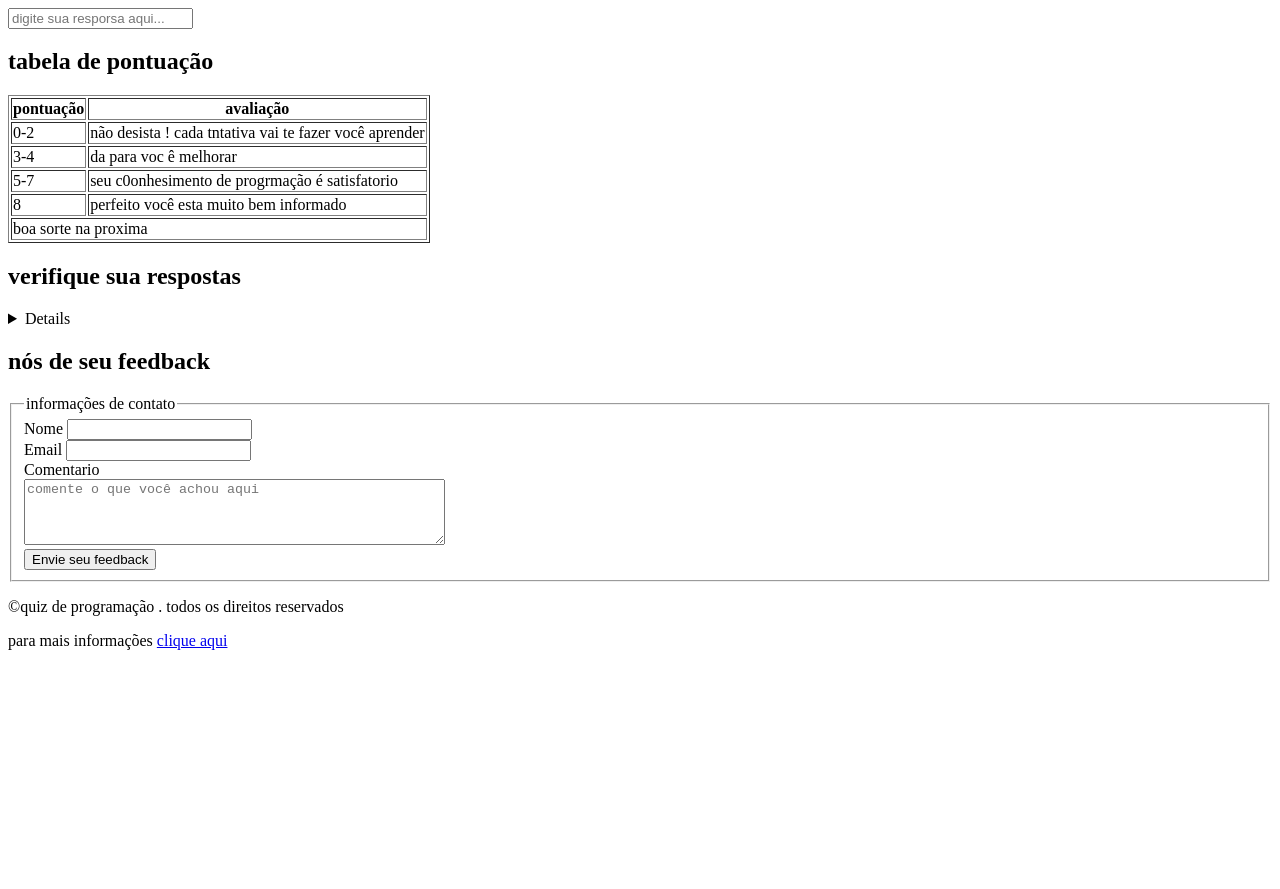
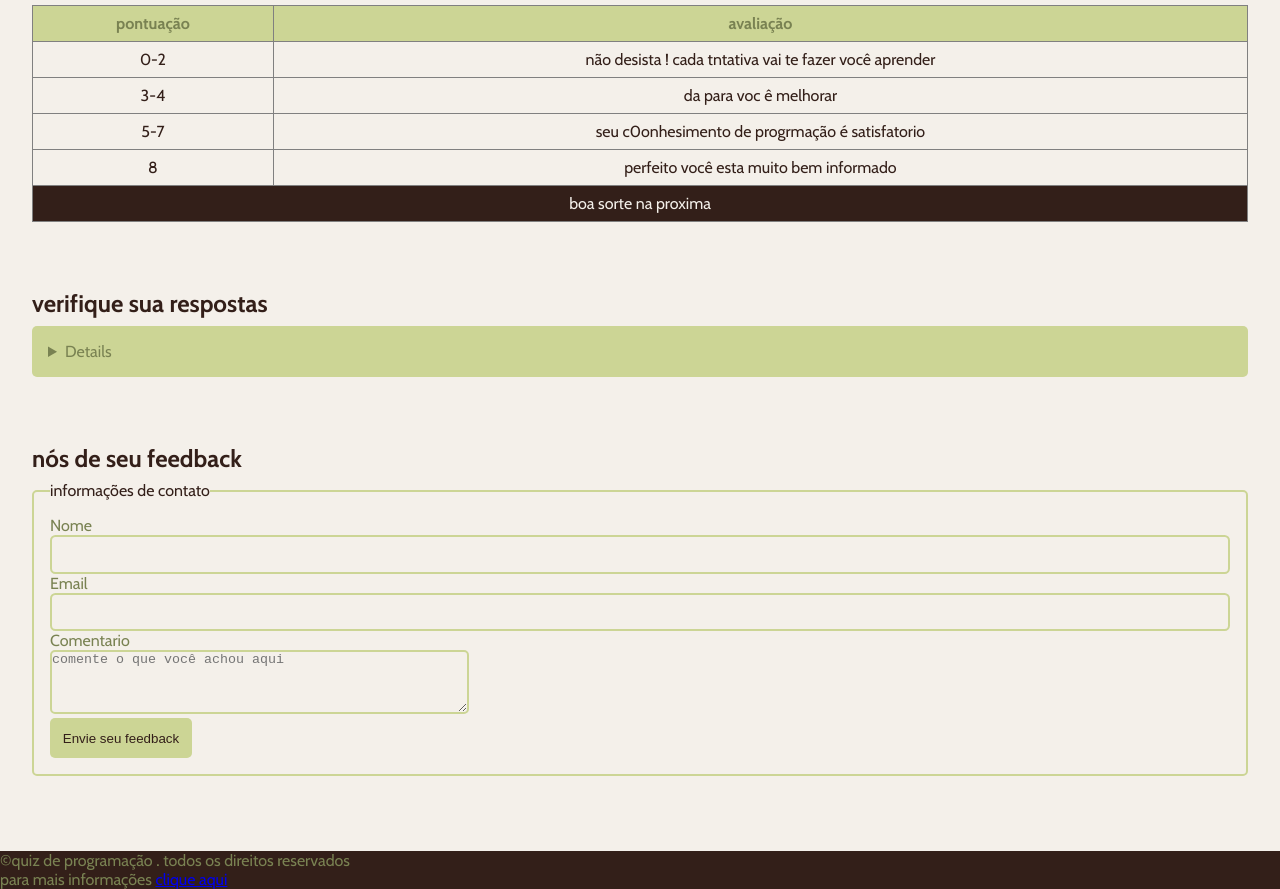
Before and after one commit to kaiolimaoliveira/aulas, a plain HTML site: page index.html in a window 1280 px wide. Shown: the part 1488-2377 px from the top of the page. Before the commit the page ends 2154 px from the top, so only its background shows below. Drawn offline with nearby package versions, Linux system fonts and the light colour scheme.

Commit message:
adicionado CSS

```diff
--- a/index.html
+++ b/index.html
@@ -4,10 +4,11 @@
 <head>
     <title>quiz para programadores</title>
     <meta name="description" content="um quiz interatirativo para testar os seus conhecimentos">
+    <link rel="stylesheet" href="style.css">
 </head>
 <body>
     <header>
-        <h1>quiz interativo para pregramadores</h1>
+        <h1> Quiz interativo para programadores</h1>
         <p>testes seus conhecimentos em programação e a pontuação que você consegue fazer</p>
     </header>
     <main>
@@ -34,28 +35,28 @@
                 <input type="radio" value="ruby" id="p1d" name="pergunta 1">
                 <label for="p1d">ruby</label>
             </form>
-        </section>
+        </section><br>
         <!--pergunta 2 texto -->
         <section>
             <h2> pergunta dois na url https://www.google.com o trecho "google.com" é o _______</h2>
             <form>
                 <input type="text" id="p2" name="pergunta 2" placeholder="digite sua resporsa aqui...">
             </form>
-        </section>
+        </section><br>
         <!--pergunta 3: senha -->
         <section>
             <h2>pergunta 3:Escreva um exenplo de senha forte </h2>
             <form>
                 <input type="password" id="p3" name="pergunta 3" placeholder="digite sua senha aqui...">
             </form>
-        </section>
+        </section><br>
         <!--pegunta 4 data-->
         <section>
             <h2>pergunta 4 : em que ano o HTML lançou sua primeira versão?</h2>
             <form>
                 <input type="date" id="p4" name="pergunta 4">
             </form>
-        </section>
+        </section><br>
         <!--pergunta 5 seleçao multipla-->
         <section>
             <h2>pergunta 5: qual dessa tecnologia são consideradas linguagens de programação? </h2>
@@ -72,14 +73,14 @@
                 <input type="checkbox" id="p5c" name="pergunta 5" value="css">
                 <label for="p5c">css</label>
             </form>
-        </section>
+        </section><br>
         <!--pergunta 6:-->
         <section>
             <h2> Pergunta 6: faça um upload de um arquivo contendo codigo HTML </h2>
             <form>
                 <input type="file" id="p6" name="pergunta 6">
             </form>
-        </section>
+        </section><br>
         <!--pergunta 7 menu suspenso-->
         <section>
             <h2>pergunta 7: selecione o atributo do input que define o seu tipo </h2>
@@ -92,7 +93,7 @@
                         <option value="placeholder">placeholder</option>
                 </select>
             </form>
-        </section>
+        </section><br>
         <!--pergunta 8 imagem-->
         <section>
             <h2>pergunta 8: qual tipor de linguagen de programação é representado pelo logotipo abaixo</h2>
@@ -102,7 +103,7 @@
             </figure>
 
             <input type="text" id="p8" name="pergunta 8" placeholder="digite sua resporsa aqui... ">
-        </section>
+        </section><br>
         <!--tabela de pontuação-->
         <section>
             <h2> tabela de pontuação </h2>
@@ -137,7 +138,7 @@
                     </tr>
                 </tfoot>
             </table>
-        </section>
+        </section><br>
         <!--lista de respostas-->
         <section>
             <h2>verifique sua respostas </h2>
@@ -153,7 +154,7 @@
                     <li>java</li>
                 </ol>
             </details>
-        </section>
+        </section><br>
         <!--formulario de feedback-->
         <section>
             <h2> nós de seu feedback </h2>
@@ -173,11 +174,11 @@
                     </button>
             </fieldset>
             </form>
-        </section>
+        </section><br>
     </main>
     <footer>
-        <p>&copyquiz de programação . todos os direitos reservados</p>
-        <p>para mais informações <a href="sobre mim.html" target="_blank">clique aqui</a></p>
+        <p class="paragrafo.footer">&copyquiz de programação . todos os direitos reservados</p>
+        <p  class="paragrafo.footer">para mais informações <a href="sobre mim.html" target="_blank">clique aqui</a></p>
     </footer>
 </body>
 </html>
--- /dev/null
+++ b/style.css
@@ -0,0 +1,150 @@
+@import url('https://fonts.googleapis.com/css2?family=Cabin:ital,wght@0,400..700;1,400..700&display=swap');
+* {
+
+    margin: 0;
+    padding: 0;
+    box-sizing:border-box;
+}
+body {
+    background-color: #F4F0EA;
+    color: #798252;
+    font-family: "Cabin", sans-serif;
+    font-weight: 400;
+}
+
+
+header{
+    padding: 2rem;
+    background-color: #331F19;
+        text-align: center;
+}
+
+main{
+    padding: 2rem;
+        display: flex;
+        flex-direction: column;
+        gap: 1.5rem;
+
+}
+
+section{
+    display: flex;
+    flex-direction: column;
+    gap: 0.5rem;
+}
+
+h2{
+    color: #331F19;
+}
+
+input[type="radio"], input[type="checkbox"] {
+    accent-color: #CCD595;
+}
+
+
+input[type="text"], input[type="password"],input[type="date"], input[type="email"]{
+    width: 100%;
+    padding: 0.6rem;
+    border: 2px solid #CCD595;
+    outline: none;
+    border-radius: 5.5px;
+    background-color: transparent;
+}
+
+
+input::placeholder{color: #CBBBA7;
+}
+
+
+select{
+    cursor: pointer;
+    background-color: #CCD595;
+    color: #331F19;
+    border-radius: 5px;
+    border: none;
+    outline: none;
+}
+
+img {
+    width: 5rem;
+    border-radius: 5px;
+}
+
+
+table {
+    width:100%;
+    border-collapse: collapse;
+}
+
+
+th {
+    background-color: #CCD595;
+    padding: 0.5rem;
+}
+
+td {
+    color: #331F19;
+    padding: 0.5rem;
+    text-align: center;
+}
+
+
+tfoot td {
+    background-color: #331F19;
+    color: #F4F0EA;
+}
+
+details {
+    background-color: #CCD595;
+    border-radius: 5px;
+    padding: 1rem;
+}
+
+    summary {
+        color: #331F19;
+        margin: 0.5rem;
+        cursor: pointer;
+    }
+
+    ol{
+        margin-left: 1.5rem;
+    }
+
+    ol li {
+        padding: 0.2rem;
+    }
+
+
+    fieldset  {
+        border: 2px solid #CCD595;
+        border-radius: 5px;
+        padding: 1rem ;
+    }
+
+    legend {
+        color: #331F19;
+        padding: 0 O.5rem;
+    }
+
+
+    textarea {
+        background-color: transparent;
+        outline: none   ;
+        border-radius: 5px ;
+        border: 2px solid #CCD595;
+    }
+
+button {
+    background-color: #CCD595;
+    border: none;
+    padding: 0.8rem;
+    color: #331F19;
+    border-radius: 5px;
+}
+footer{
+    background-color: #331F19;
+}
+    .paragrafo-footer {
+        color: #F4F0EA;
+
+    }
```
Also changed, not shown: sobre mim.html (+9 -1 lines).
